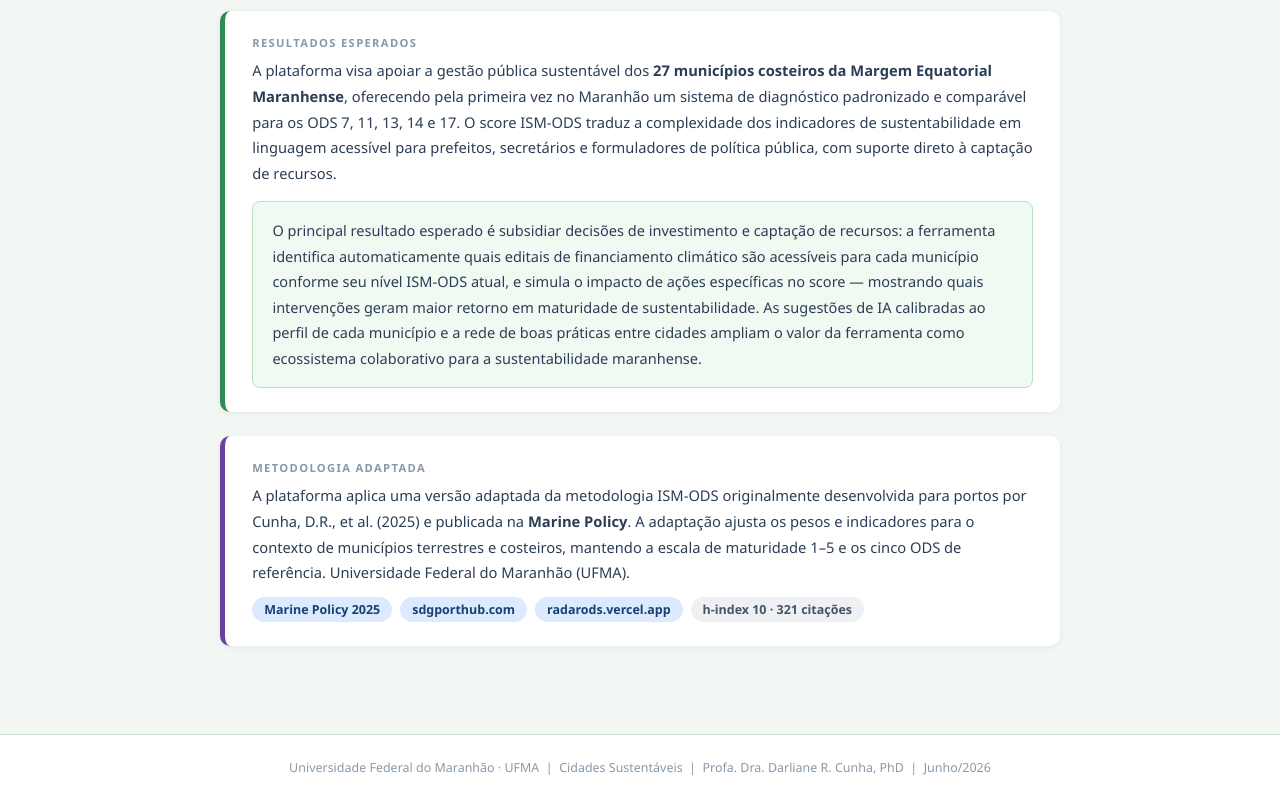
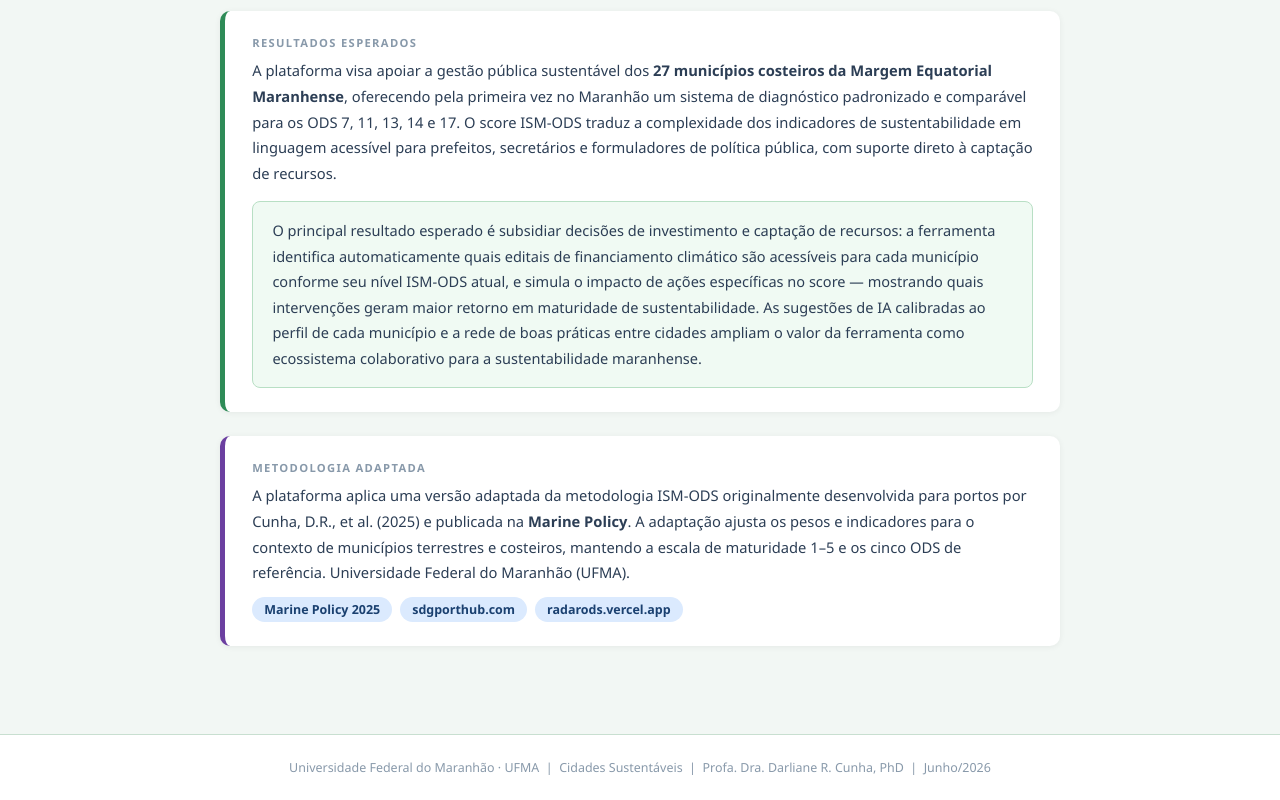
Before and after one commit to darlianecunha/radarods2, a plain HTML site: page index.html in a window 1280 px wide. Shown: the part 4456-5256 px from the top of the page. Drawn offline with Linux system fonts and the light colour scheme.

Commit message:
Update index.html

```diff
--- a/index.html
+++ b/index.html
@@ -746,7 +746,6 @@
       <span class="tag-item blue">Marine Policy 2025</span>
       <span class="tag-item blue">sdgporthub.com</span>
       <span class="tag-item blue">radarods.vercel.app</span>
-      <span class="tag-item gray">h-index 10 · 321 citações</span>
     </div>
   </div>
 
```
